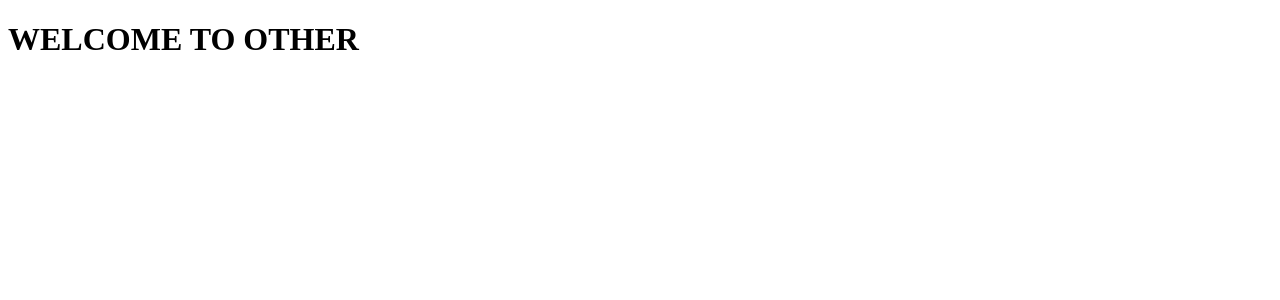
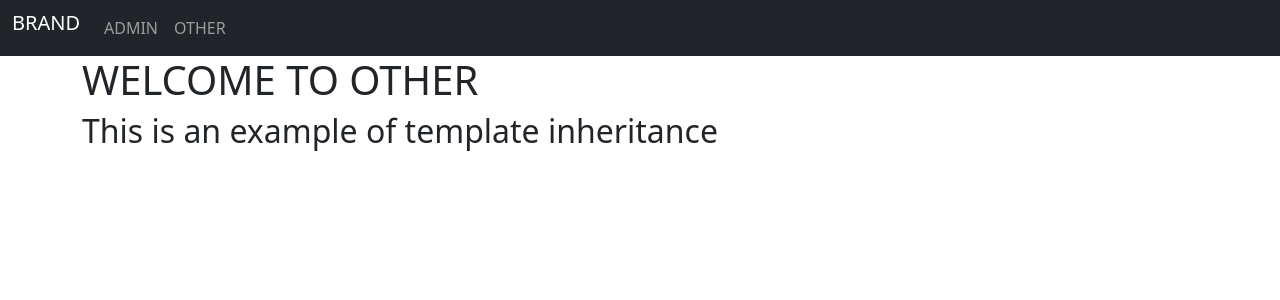
Before and after one commit to aglebionek/UdemyDjango, a Django app: template 4_django/learning_templates/basic_app/templates/basic_app/other.html in a window 1280 px wide. Shown: the top 300 px of the page. Run offline with Django 3.2, Linux system fonts and the light colour scheme; the template is opened without the code that fills it, so the values that code supplies are empty.

Commit message:
template inheritance

```diff
--- a/4_django/learning_templates/basic_app/templates/basic_app/base.html
+++ b/4_django/learning_templates/basic_app/templates/basic_app/base.html
@@ -0,0 +1,32 @@
+<!DOCTYPE html>
+<html lang="en">
+<head>
+    <meta charset="UTF-8">
+    <meta http-equiv="X-UA-Compatible" content="IE=edge">
+    <meta name="viewport" content="width=device-width, initial-scale=1.0">
+    <title>Document</title>
+    <link href="https://cdn.jsdelivr.net/npm/bootstrap@5.1.3/dist/css/bootstrap.min.css" rel="stylesheet" integrity="sha384-1BmE4kWBq78iYhFldvKuhfTAU6auU8tT94WrHftjDbrCEXSU1oBoqyl2QvZ6jIW3" crossorigin="anonymous">
+</head>
+<body>
+    <nav class="navbar navbar-expand-lg navbar-dark bg-dark">
+        <div class="container-fluid">
+            <ul class="navbar-nav">
+                <li class="nav-item">
+                    <a class="navbar-brand" href="{% url 'index' %}">BRAND</a>
+                </li>
+                <li class="nav-item">
+                    <a class="nav-link" href="{% url 'admin:index' %}">ADMIN</a>
+                </li>
+                <li class="nav-item">
+                    <a class="nav-link" href="{% url 'basic_app:other' %}">OTHER</a>
+                </li>
+            </ul>
+        </div>
+    </nav>
+
+    <div class="container">
+        {% block body_block %}
+        {% endblock %}
+    </div>
+</body>
+</html>
--- a/4_django/learning_templates/basic_app/templates/basic_app/other.html
+++ b/4_django/learning_templates/basic_app/templates/basic_app/other.html
@@ -1,13 +1,6 @@
 <!DOCTYPE html>
-<html lang="en">
-<head>
-    <meta charset="UTF-8">
-    <meta http-equiv="X-UA-Compatible" content="IE=edge">
-    <meta name="viewport" content="width=device-width, initial-scale=1.0">
-    <title>Document</title>
-</head>
-<body>
-    <h1>WELCOME TO OTHER</h1>
-
-</body>
-</html>
+{% extends 'basic_app/base.html' %}
+    {% block body_block %}
+        <h1>WELCOME TO OTHER</h1>
+        <h2>This is an example of template inheritance</h2>
+    {% endblock body_block %}
--- a/4_django/learning_templates/learning_templates/settings.py
+++ b/4_django/learning_templates/learning_templates/settings.py
@@ -11,7 +11,7 @@ https://docs.djangoproject.com/en/3.2/ref/settings/
 """
 
 from pathlib import Path
-from settings_private import token
+from . import settings_private
 
 # Build paths inside the project like this: BASE_DIR / 'subdir'.
 BASE_DIR = Path(__file__).resolve().parent.parent
@@ -21,7 +21,7 @@ BASE_DIR = Path(__file__).resolve().parent.parent
 # See https://docs.djangoproject.com/en/3.2/howto/deployment/checklist/
 
 # SECURITY WARNING: keep the secret key used in production secret!
-SECRET_KEY = token
+SECRET_KEY = settings_private.token
 
 # SECURITY WARNING: don't run with debug turned on in production!
 DEBUG = True
```
Also changed, not shown: 4_django/learning_templates/basic_app/templates/basic_app/index.html (+5 -11 lines).
